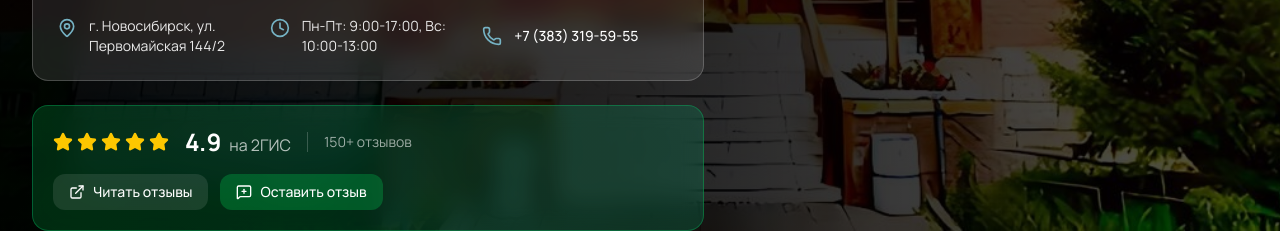
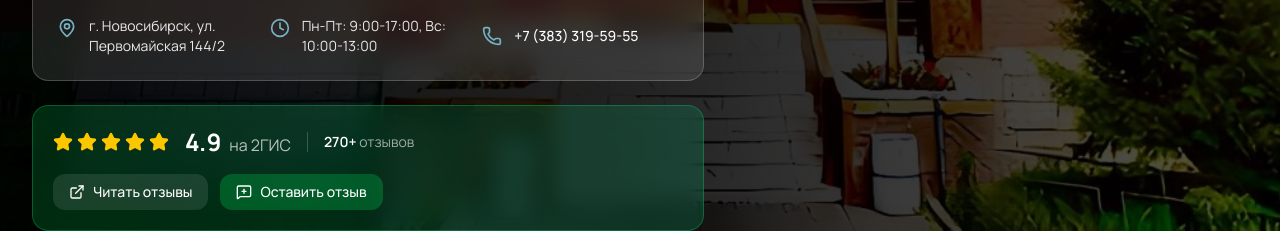
Before and after one commit to lyubimtsevp/ariel-center, a Next.js app: page / in a window 1280 px wide. Shown: the part 1120-1353 px from the top of the page. Built offline with nearby package versions, Linux system fonts and the light colour scheme.

Commit message:
Обновлено количество отзывов 2GIS: 270+

```diff
--- a/src/components/sections/Hero.tsx
+++ b/src/components/sections/Hero.tsx
@@ -135,7 +135,7 @@ const Hero = () => {
                     <span className="text-white/70 ml-2">на 2ГИС</span>
                   </div>
                   <div className="text-white/60 text-sm border-l border-white/20 pl-4">
-                    150+ отзывов
+                    <span className="text-white font-semibold">270+</span> отзывов
                   </div>
                 </div>
                 <div className="flex items-center gap-3">
```
